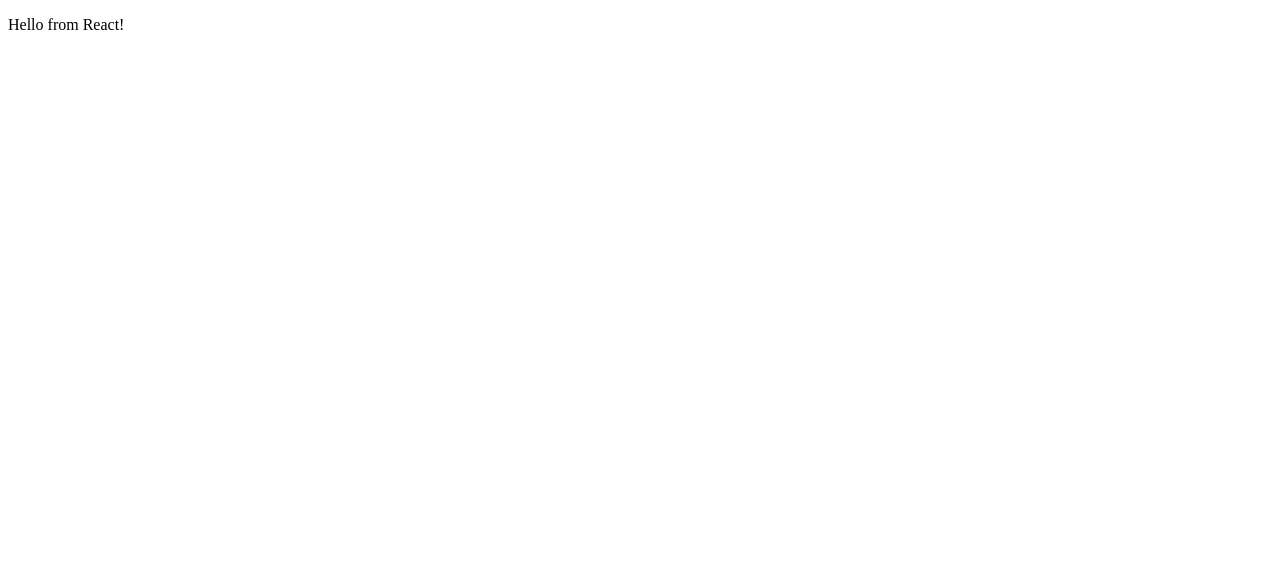
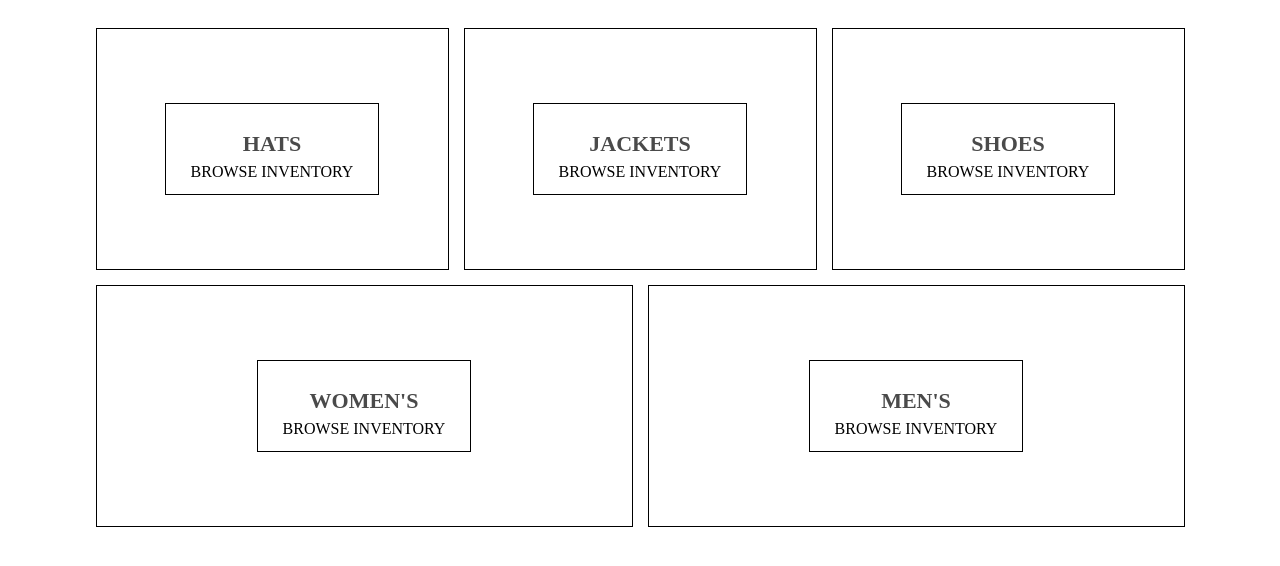
Before and after one commit to kidgray/craftshop, a React app in the folder client/: page / in a window 1280 px wide. Shown: the top 566 px of the page. Built offline with nearby package versions, Linux system fonts and the light colour scheme.

Commit message:
Created HomePage component and styles

```diff
--- /dev/null
+++ b/client/src/App.jsx
@@ -0,0 +1,9 @@
+import React from 'react';
+
+import { HomePage } from './components/homepage/homepage.component.jsx';
+
+export const App = () => (
+    <div>
+        <HomePage />
+    </div>
+)
--- /dev/null
+++ b/client/src/components/homepage/homepage.component.jsx
@@ -0,0 +1,42 @@
+import React from 'react';
+
+export const HomePage = () => (
+    <div className='homepage'>
+        <div className='directory-menu'>
+            <div className='menu-item'>
+                <div className='content'>
+                    <h1 className='title'>HATS</h1>
+                    <span className='subtitle'>BROWSE INVENTORY</span>
+                </div>
+            </div>
+
+            <div className='menu-item'>
+                <div className='content'>
+                    <h1 className='title'>JACKETS</h1>
+                    <span className='subtitle'>BROWSE INVENTORY</span>
+                </div>
+            </div>
+
+            <div className='menu-item'>
+                <div className='content'>
+                    <h1 className='title'>SHOES</h1>
+                    <span className='subtitle'>BROWSE INVENTORY</span>
+                </div>
+            </div>
+
+            <div className='menu-item'>
+                <div className='content'>
+                    <h1 className='title'>WOMEN'S</h1>
+                    <span className='subtitle'>BROWSE INVENTORY</span>
+                </div>
+            </div>
+
+            <div className='menu-item'>
+                <div className='content'>
+                    <h1 className='title'>MEN'S</h1>
+                    <span className='subtitle'>BROWSE INVENTORY</span>
+                </div>
+            </div>
+        </div>
+    </div>
+);
--- /dev/null
+++ b/client/src/components/homepage/homepage.styles.scss
@@ -0,0 +1,54 @@
+.homepage {
+    display: flex;
+    flex-direction: column;
+    align-items: center;
+    padding: 2rem 8rem;
+  }
+
+  .directory-menu {
+    width: 100%;
+    display: flex;
+    flex-wrap: wrap;
+    justify-content: space-between;
+  }
+
+  .menu-item {
+    min-width: 30%;
+    height: 24rem;
+    flex: 1 1 auto;
+    display: flex;
+    align-items: center;
+    justify-content: center;
+    border: .1rem solid black;
+    margin: 0 .75rem 1.5rem;
+
+    &:first-child {
+      margin-right: .75rem;
+    }
+
+    &:last-child {
+      margin-left: .75rem;
+    }
+
+    .content {
+      height: 9rem;
+      padding: 0 2.5rem;
+      display: flex;
+      flex-direction: column;
+      align-items: center;
+      justify-content: center;
+      border: .1rem solid black;
+
+      .title {
+        font-weight: bold;
+        margin-bottom: .6rem;
+        font-size: 2.2rem;
+        color: #4a4a4a;
+      }
+
+      .subtitle {
+        font-weight: lighter;
+        font-size: 1.6rem;
+      }
+    }
+  }
--- a/client/src/index.js
+++ b/client/src/index.js
@@ -2,7 +2,6 @@
 import ReactDOM from 'react-dom';
 import './styles/styles.scss';
 
+import { App } from './App.jsx';
 
-const template = <p>Hello from React!</p>;
-
-ReactDOM.render(template, document.getElementById('root'));
+ReactDOM.render(<App />, document.getElementById('root'));
--- a/client/src/styles/styles.scss
+++ b/client/src/styles/styles.scss
@@ -1,2 +1,4 @@
 @import "./base/base.scss";
-@import "./base/settings";
+@import "./base/settings.scss";
+
+@import "../components/homepage/homepage.styles.scss";
```
